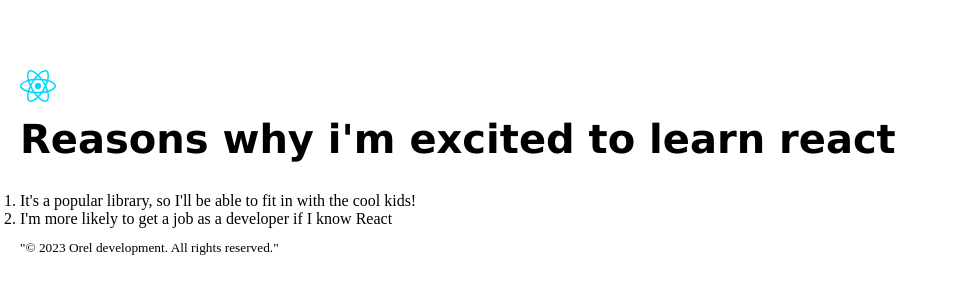
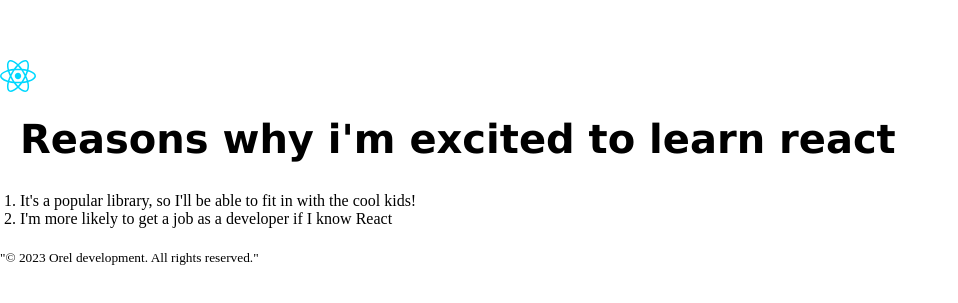
Before and after one commit to Mashha/reactOne-scrimba, a React (Vite) app: page / in a window 1280 px wide. Shown: the part 237-540 px from the top of the page, without its empty margins (0-958 px from the left). Built offline with nearby package versions, Linux system fonts and the light colour scheme.

Commit message:
parent/child components

```diff
--- a/src/App.jsx
+++ b/src/App.jsx
@@ -1,15 +1,31 @@
 import logo from "./assets/react.svg";
 import "./App.css";
 
-function App() {
+export function App() {
   return (
-    <div className="container">
+    <div>
+      <Header />
+      <MainComponent />
+      <Footer />
+    </div>
+  );
+}
+
+function Header() {
+  return (
+    <div>
       <header>
         <nav>
           <img src={logo} alt="" />
         </nav>
       </header>
+    </div>
+  );
+}
 
+function MainComponent() {
+  return (
+    <div className="container">
       <h1>Reasons why i'm excited to learn react</h1>
       <ol>
         <li>
@@ -17,12 +33,14 @@
         </li>
         <li>I'm more likely to get a job as a developer if I know React</li>
       </ol>
-
-      <footer>
-        <small> "© 2023 Orel development. All rights reserved."</small>
-      </footer>
     </div>
   );
 }
 
-export default App;
+function Footer() {
+  return (
+    <footer>
+      <small> "© 2023 Orel development. All rights reserved."</small>
+    </footer>
+  );
+}
--- a/src/main.jsx
+++ b/src/main.jsx
@@ -1,6 +1,6 @@
 import React from "react";
 import ReactDOM from "react-dom/client";
-import App from "./App";
+import {App} from "./App";
 import "./index.css";
 
 ReactDOM.createRoot(document.getElementById('root')).render(
```
